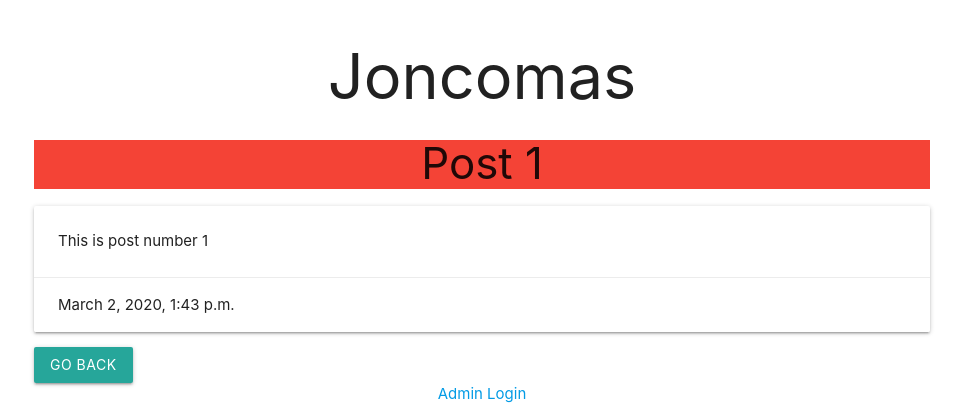
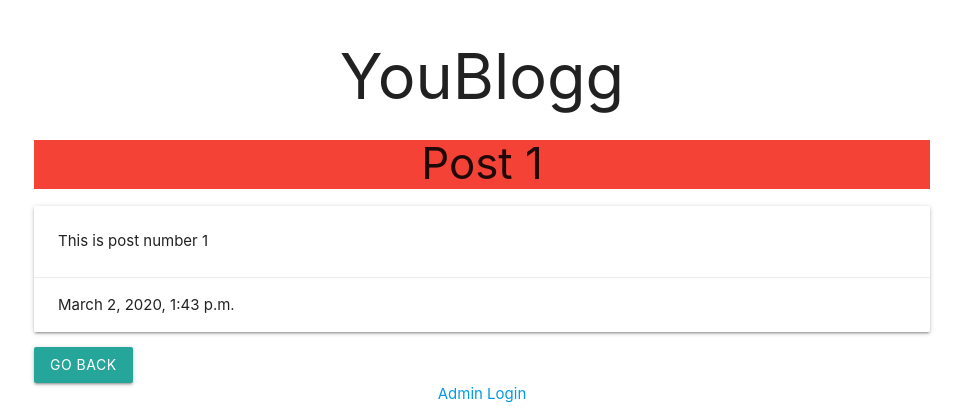
Before and after one commit to joncomas/Posts, a Django app: page /posts/details/1/ in a window 1280 px wide. Shown: the top 420 px of the page, without its empty margins (158-1121 px from the left). Run offline with Django 3.2, Linux system fonts and the light colour scheme; data comes from the database, SQL or seed files in the repository.

Commit message:
did title change

```diff
--- a/posts/templates/posts/layout.html
+++ b/posts/templates/posts/layout.html
@@ -9,7 +9,7 @@
 <body>
     <header class="container center-align">
         <h1>
-            Joncomas
+            YouBlogg
         </h1>
 
     </header>
```
